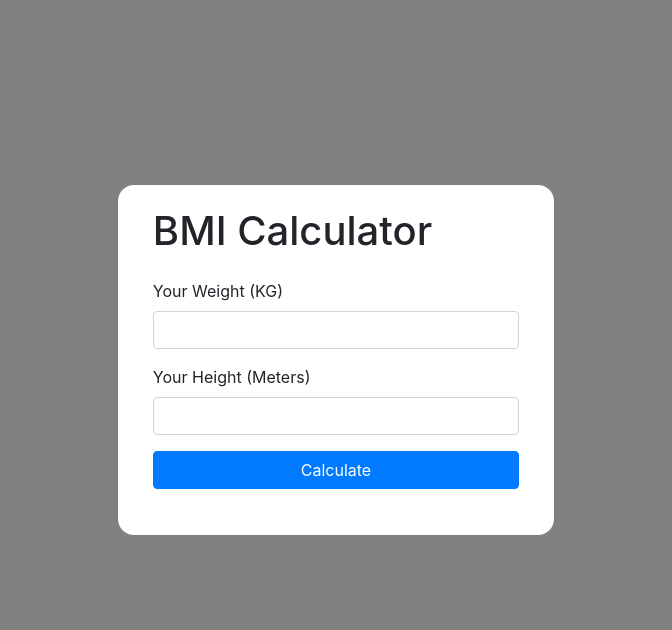
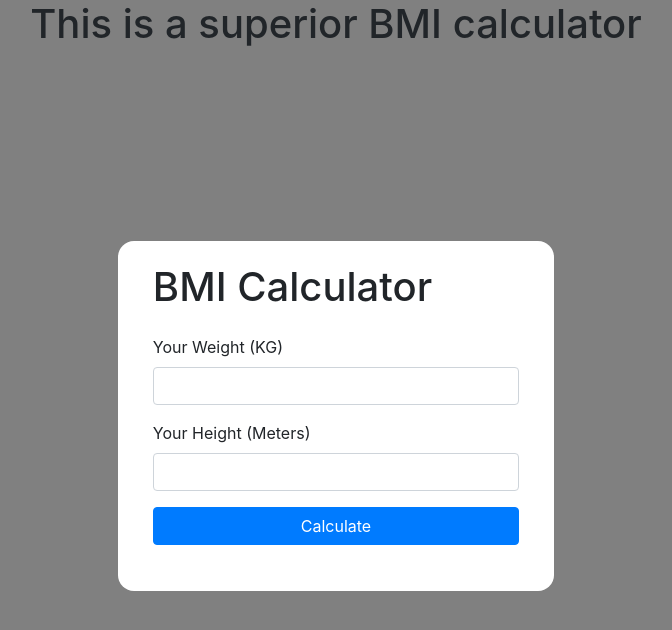
Before and after one commit to yamnihc04/bmi-calculator, a plain HTML site: page BMI_Calculator/index.html in a window 1280 px wide. Shown: the whole page, without its empty margins (304-976 px from the left). Drawn offline with nearby package versions, Linux system fonts and the light colour scheme.

Commit message:
Added the title heading to the BMI calculator

```diff
--- a/BMI_Calculator/index.html
+++ b/BMI_Calculator/index.html
@@ -8,6 +8,7 @@
     <link rel="stylesheet" href="./design.css">
 </head>
 <body>
+    <center><h1>This is a superior BMI calculator</h1></center>
     <div class="row d-flex align-items-center justify-content-center">
         <div class="col-4">
             <h1>BMI Calculator</h1>
```
